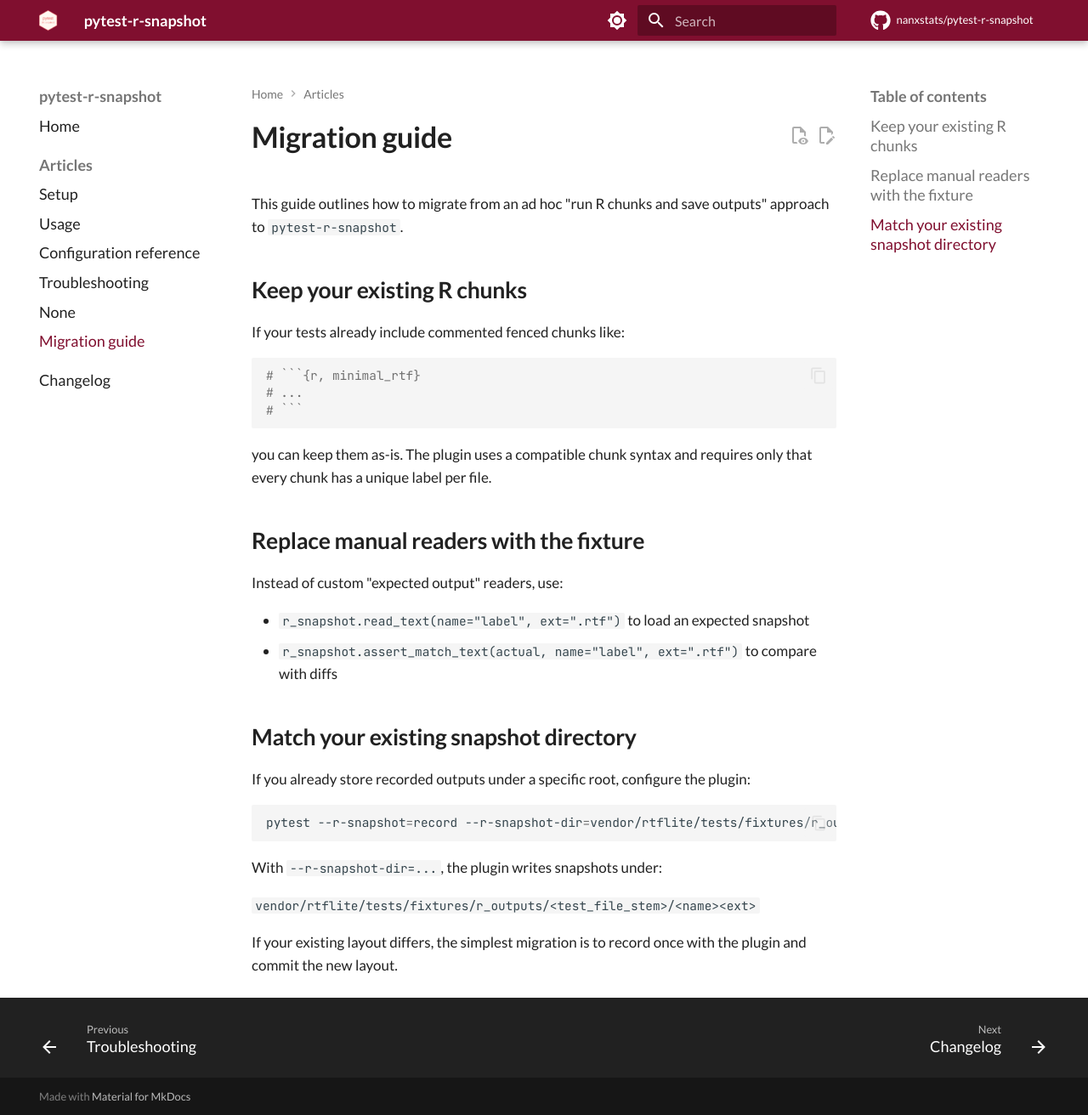
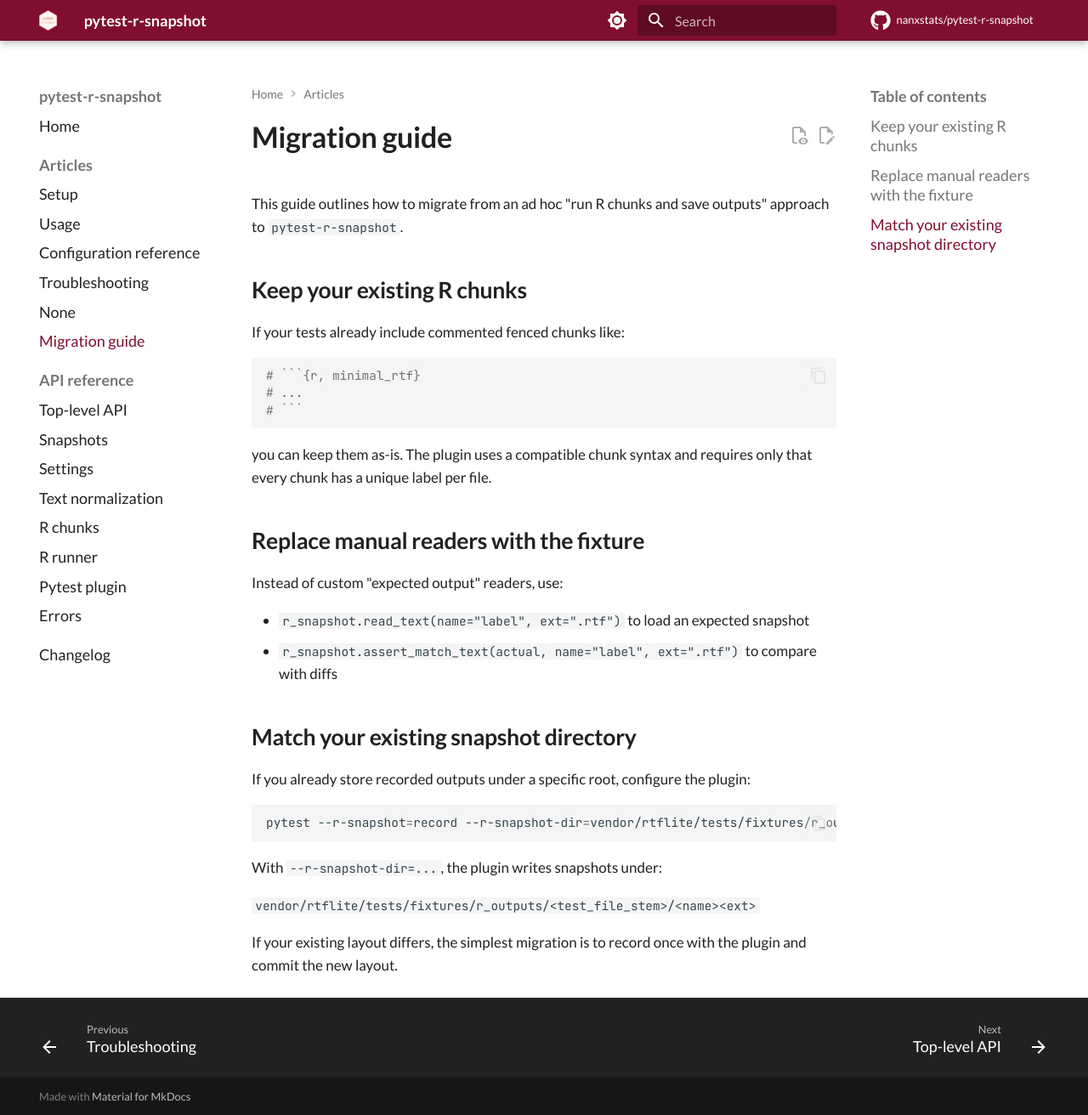
Before and after one commit to nanxstats/pytest-r-snapshot, an MkDocs documentation site: the page built from docs/articles/migration.md, in a window 1280 px wide and 1312 px high. Shown: the whole window at 85% size. Built offline with MkDocs 1.6.1 and Material for MkDocs 9.7.7, drawn with Linux system fonts in a browser that asks for light colours; comment, search, counter and statistics services are not loaded.

Commit message:
Add API reference documentation

```diff
--- /dev/null
+++ b/docs/reference/top-level-api.md
@@ -0,0 +1,6 @@
+# Top-level API
+
+::: pytest_r_snapshot
+    options:
+      show_source: false
+      show_root_toc_entry: false
--- a/mkdocs.yml
+++ b/mkdocs.yml
@@ -14,8 +14,15 @@ nav:
       - articles/troubleshooting.md
       - articles/design.md
       - articles/migration.md
-#  - API Reference:
-#    - Placeholder: reference/placeholder.md
+  - API reference:
+      - reference/top-level-api.md
+      - reference/snapshot.md
+      - reference/settings.md
+      - reference/normalize.md
+      - reference/chunks.md
+      - reference/runner.md
+      - reference/plugin.md
+      - reference/errors.md
   - Changelog: changelog.md
 
 extra_css:
```
Also changed, not shown: docs/reference/chunks.md (added, +6 -0 lines), docs/reference/errors.md (added, +6 -0 lines), docs/reference/normalize.md (added, +6 -0 lines), docs/reference/plugin.md (added, +6 -0 lines), docs/reference/runner.md (added, +6 -0 lines), docs/reference/settings.md (added, +6 -0 lines), docs/reference/snapshot.md (added, +6 -0 lines).
